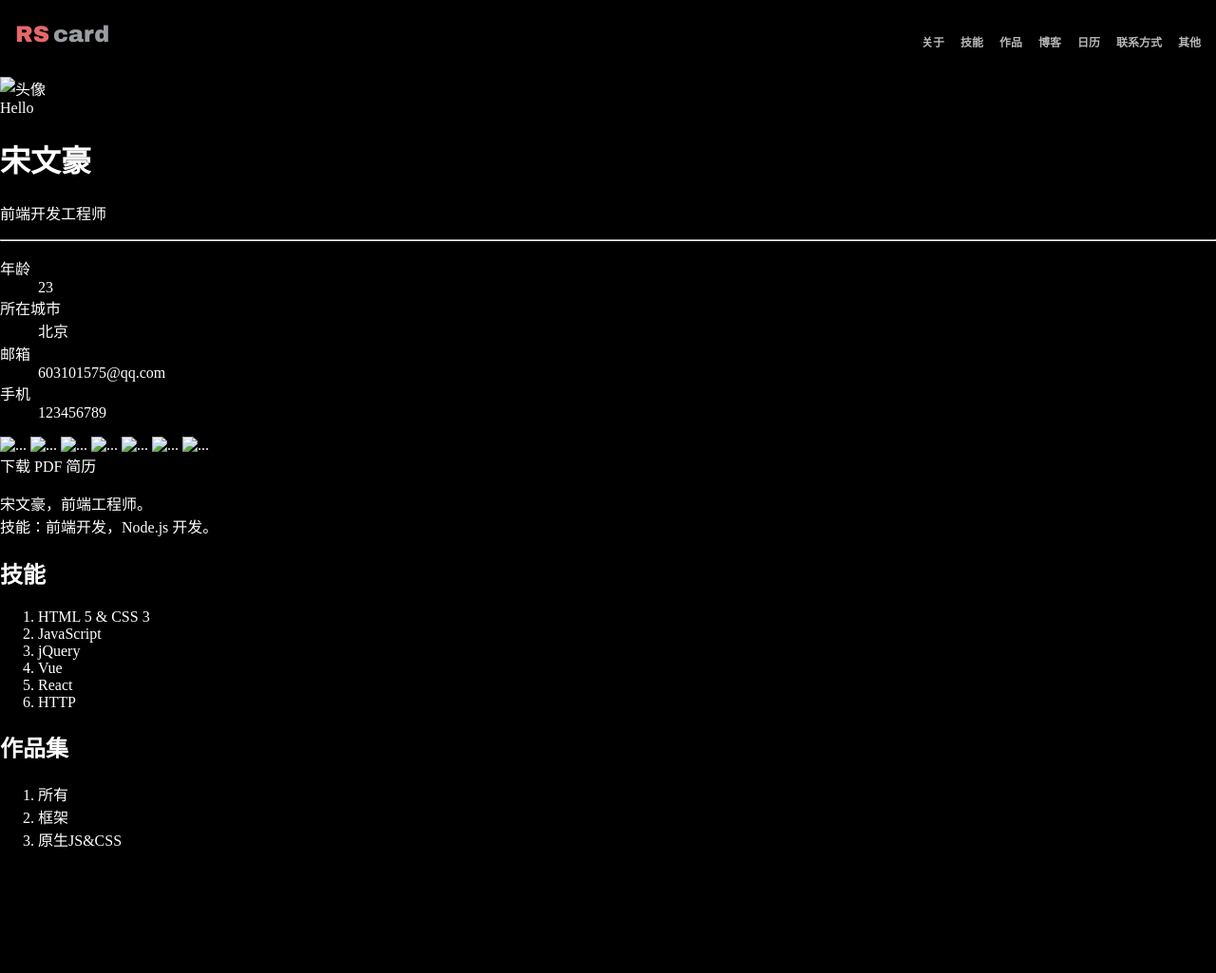
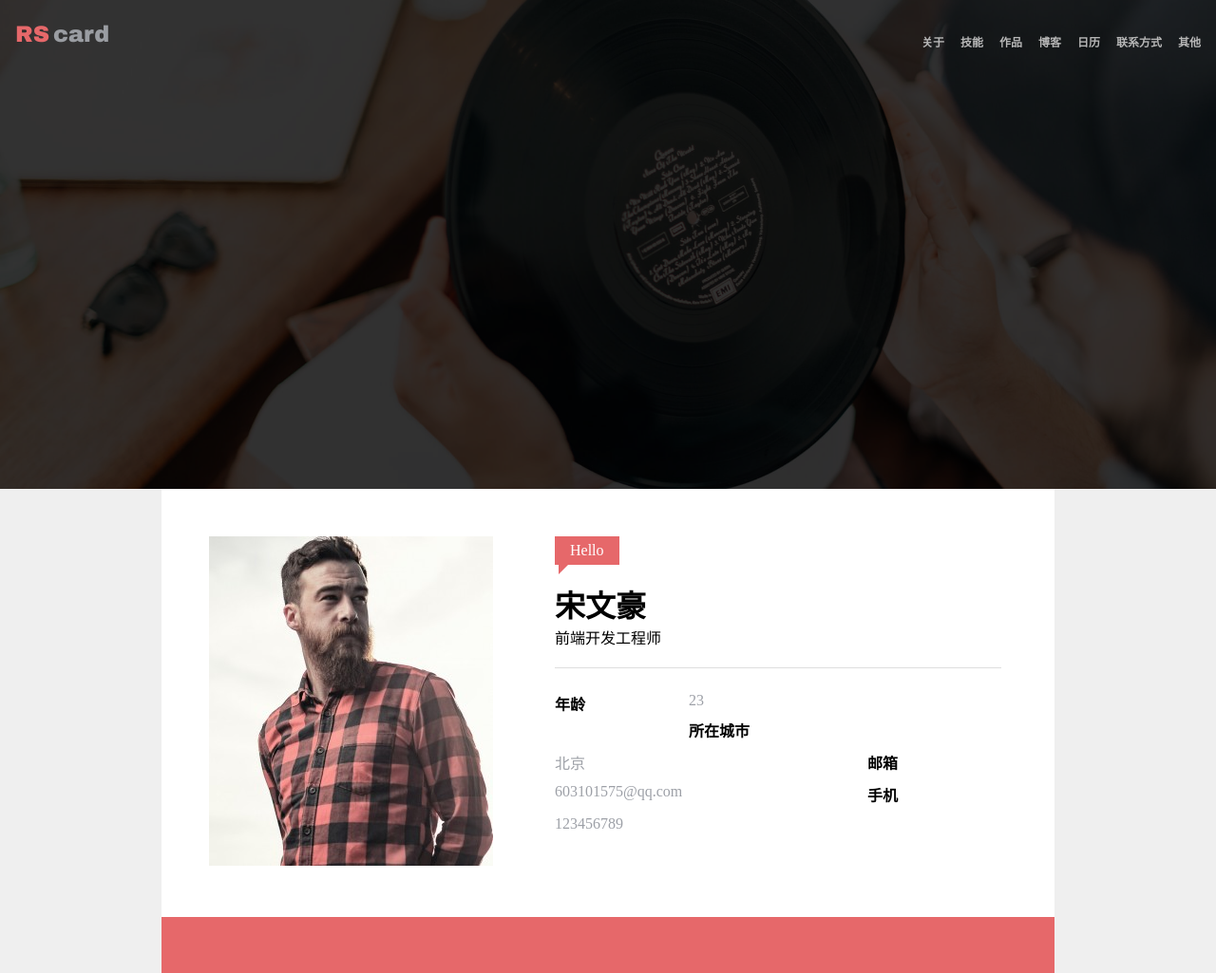
Before and after one commit to VanityEmperor/curriculum-vitae, a plain HTML site: page index.html in a window 1280 px wide. Shown: the top 1025 px of the page at 95% size. Before the commit the page ends 912 px from the top, so only its background shows below. Drawn offline with Linux system fonts and the light colour scheme.

Commit message:
背景图片、三角形、图标

```diff
--- a/index.html
+++ b/index.html
@@ -3,9 +3,19 @@
   <head>
     <title>宋文豪的个人简历</title>
     <link rel="stylesheet" href="./style.css">
+    <script src="//at.alicdn.com/t/font_1007824_dyh8eop6ly.js"></script>
+    <style type="text/css">
+      .icon {
+         width: 1em; height: 1em;
+         vertical-align: -0.15em;
+         fill: currentColor;
+         overflow: hidden;
+      }
+  </style>
   </head>
   <body>
-    <div class="topNavBar clearfix">
+    <div class="topNavBar">
+      <div class = "topNavBar-inner clearfix">
           <a class="logo" href="#" alt="logo" style="float: left; ">
               <span class="rs">RS</span><span class="card">card</span>
             </a>
@@ -21,16 +31,21 @@
               </ul>
             </nav>
       </div>
-    <div class="banner" style="background-image: url(#)"></div>
+
+    </div>
+    <div class="banner" >
+      <div class="mask"></div>
+    </div>
     <main>
-      <div class="card">
-        <div class="pictureAndText">
+      <div class="userCard">
+        <div class="pictureAndText clearfix">
           <div class="picture">
-            <img src="" alt="头像">
+            <img src="./img/avatar.jpg" width=299 height=347 alt="头像">
           </div>
           <div class="text">
-            <div class="profile">
-              <span class="welcome">Hello</span>
+              <span class="welcome">Hello
+                <span class="triangle"></span>
+              </span>
               <h1>宋文豪</h1>
               <p>前端开发工程师</p>
               <hr>
@@ -46,15 +61,22 @@
               </dl>
           </div>
         </div>
-        </div>
         <footer class="media">
-          <a href="#"><img src="#" alt="..."></a>
-          <a href="#"><img src="#" alt="..."></a>
-          <a href="#"><img src="#" alt="..."></a>
-          <a href="#"><img src="#" alt="..."></a>
-          <a href="#"><img src="#" alt="..."></a>
-          <a href="#"><img src="#" alt="..."></a>
-          <a href="#"><img src="#" alt="..."></a>
+          <a href="#">
+              <svg class="icon" aria-hidden="true">
+                  <use xlink:href="#icon-github"></use>
+              </svg>
+          </a>
+          <a href="#">
+              <svg class="icon" aria-hidden="true">
+                  <use xlink:href="#icon-CN_jianshu"></use>
+              </svg>
+          </a>
+          <a href="#">
+              <svg class="icon" aria-hidden="true">
+                  <use xlink:href="#icon-weibo"></use>
+              </svg>
+          </a>
         </footer>
       </div>
 
--- a/style.css
+++ b/style.css
@@ -1,11 +1,19 @@
 body{
-    background: black;
-    color:white;
+    background: #EFEFEF;
     margin: 0;
 }
 a{
     color: inherit;
     text-decoration: none;
+}
+*{
+    margin: 0;
+    padding: 0;
+}
+hr{
+    height: 0;
+    border: none;
+    border-top: 1px solid #DEDEDE;
 }
 .clearfix::after{
     content: '';
@@ -15,23 +23,30 @@ a{
   .topNavBar{
       padding-top: 20px;
       padding-bottom: 20px;
-      padding-left: 16px;
-      padding-right: 16px;
+      padding-left: 0px;
+      padding-right: 0px;
+      position: fixed;
+      top: 0;
+      left:0;
+      width:100%;
   }
-  .topNavBar > nav{
+  .topNavBar-inner{
+      padding:0 16px;
+  }
+  .topNavBar  nav{
       padding-top: 7px;
   }
-  .topNavBar > nav > ul {
+  .topNavBar  nav > ul {
       list-style: none;
       margin: 0;
       padding: 0;
   }
-  .topNavBar > nav > ul > li {
+  .topNavBar  nav > ul > li {
       float: left;
       margin-left: 17px;
       margin-left: 17px;
   }
-  .topNavBar > nav > ul > li > a{
+  .topNavBar  nav > ul > li > a{
       font-size: 12px;
       color: #B7B7B7;
       font-weight: bold;
@@ -41,7 +56,7 @@ a{
       padding-bottom: 5px;
       display: block;
   }
-  .topNavBar > nav > ul > li > a:hover{
+  .topNavBar  nav > ul > li > a:hover{
    border-bottom: 3px solid #e06567;
   }
   .topNavBar .logo{
@@ -57,3 +72,89 @@ a{
   .topNavBar .logo .card{
     color: #9a9da2;
   }
+   .banner{
+       height: 515px;
+       background-image: url(./img/rs-cover.jpg);
+       background-position: center center;
+       background-size: cover;
+   }
+   .banner .mask{
+       height: 515px;
+       background-color: rgba(0,0,0,0.8);
+
+   }
+   .userCard{
+       max-width: 940px;
+       margin-left: auto;
+       margin-right: auto;
+       background-color: #FFFFFF;
+   }
+   .userCard .welcome{
+       background: #e6686a;
+       color: white;
+       display: inline-block;
+       padding: 4px 16px;
+       line-height: 22px;
+       position: relative;
+   }
+   .userCard .welcome .triangle{
+       display: block;
+       border: 10px solid transparent;
+       width: 0px;
+       border-left-color: #E6686A;
+       border-top-width: 0px;
+       position: absolute;
+       left: 4px;
+       top: 100%;
+   }
+   .userCard .picture{
+       float: left;
+   }
+   .userCard .text{
+       float: left;
+       margin-left: 65px;
+       width: 470px;
+   }
+   .userCard .text h1{
+       margin-top: 18px;
+   }
+   .userCard .text hr{
+       margin:20px 0;
+   }
+   .userCard .pictureAndText{
+       padding:50px;
+   }
+ .userCard dl dt,
+ .userCard dl dd{
+     float:left;
+     padding: 5px 0;
+ }
+ .userCard dl dt{
+     width: 30%;
+     font-weight: bold;
+ }
+ .userCard dl dd{
+     width: 70%;
+     color: #9da0a7;
+ }
+ .userCard > footer.media{
+     background: #e6686a;
+     text-align: center;
+ }
+ .userCard > footer.media > a{
+     display: inline-block;
+     width: 40px;
+     line-height: 30px;
+     padding: 5px 0;
+     border-radius: 50%;
+     margin: 16px;
+ }
+ .userCard > footer.media > a:hover{
+   background: #cf505f;
+ }
+ .userCard svg{
+     width: 30px;
+     height: 30px;
+     fill: white;
+     vertical-align: top;
+ }
```
Also changed, not shown: img/avatar.jpg (added), img/rs-cover.jpg (added). Lines whose indentation alone changed are shown as unchanged.
